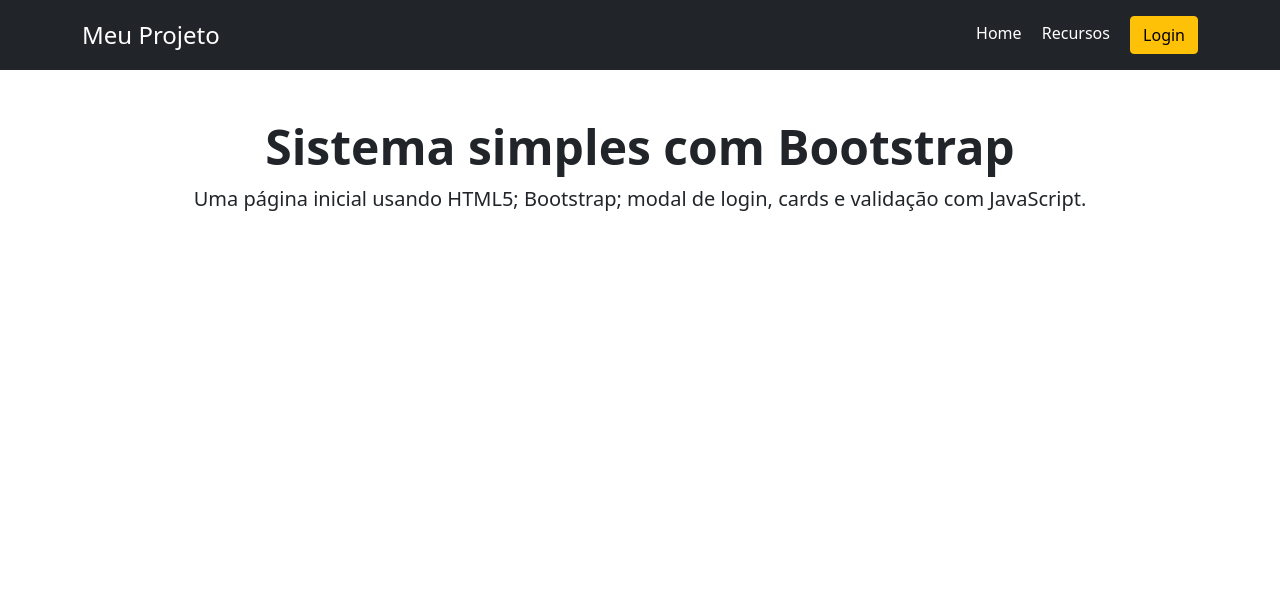
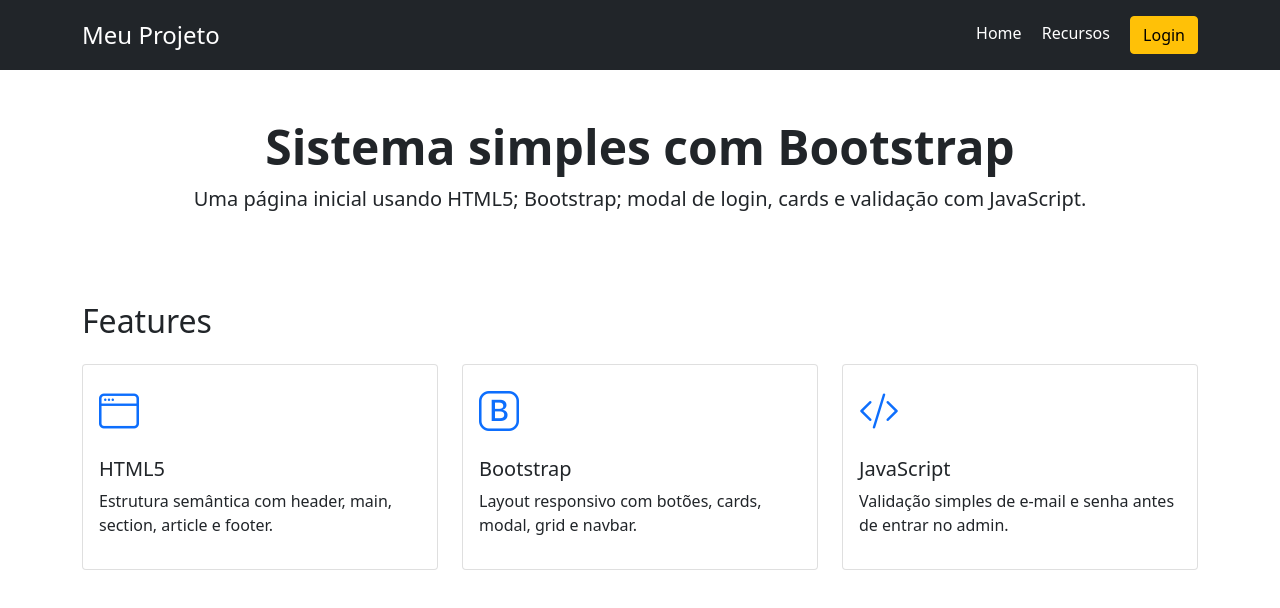
Before and after one commit to cristianmeiokilo-beep/projeto-front-end, a plain HTML site: page index.html in a window 1280 px wide. Drawn offline with nearby package versions, Linux system fonts and the light colour scheme.

Commit message:
criei icones

```diff
--- a/index.html
+++ b/index.html
@@ -8,6 +8,7 @@
 
     <!-- Bootstrap  5.2 -->
     <link href="https://cdn.jsdelivr.net/npm/bootstrap@5.0.2/dist/css/bootstrap.min.css" rel="stylesheet">
+    <link href="https://cdn.jsdelivr.net/npm/bootstrap-icons@1.11.3/font/bootstrap-icons.css" rel="stylesheet">
 </head>
 
 <body>
@@ -42,6 +43,34 @@
 
         </section>
 
+
+        <section id="recursos" class="container py-4">
+            <h2 class="mb-4">Features</h2>
+            <div class="row g-4">
+              <article class="col-md-4">
+                <div class="card h-100 p-3">
+                  <i class="bi bi-window fs-1 text-primary"></i>
+                  <h3 class="h5 mt-3">HTML5</h3>
+                  <p>Estrutura semântica com header, main, section, article e footer.</p>
+                </div>
+              </article>
+              <article class="col-md-4">
+                <div class="card h-100 p-3">
+                  <i class="bi bi-bootstrap fs-1 text-primary"></i>
+                  <h3 class="h5 mt-3">Bootstrap</h3>
+                  <p>Layout responsivo com botões, cards, modal, grid e navbar.</p>
+                </div>
+              </article>
+              <article class="col-md-4">
+                <div class="card h-100 p-3">
+                  <i class="bi bi-code-slash fs-1 text-primary"></i>
+                  <h3 class="h5 mt-3">JavaScript</h3>
+                  <p>Validação simples de e-mail e senha antes de entrar no admin.</p>
+                </div>
+              </article>
+            </div>
+          </section>
+
     </main>
 
 
```
